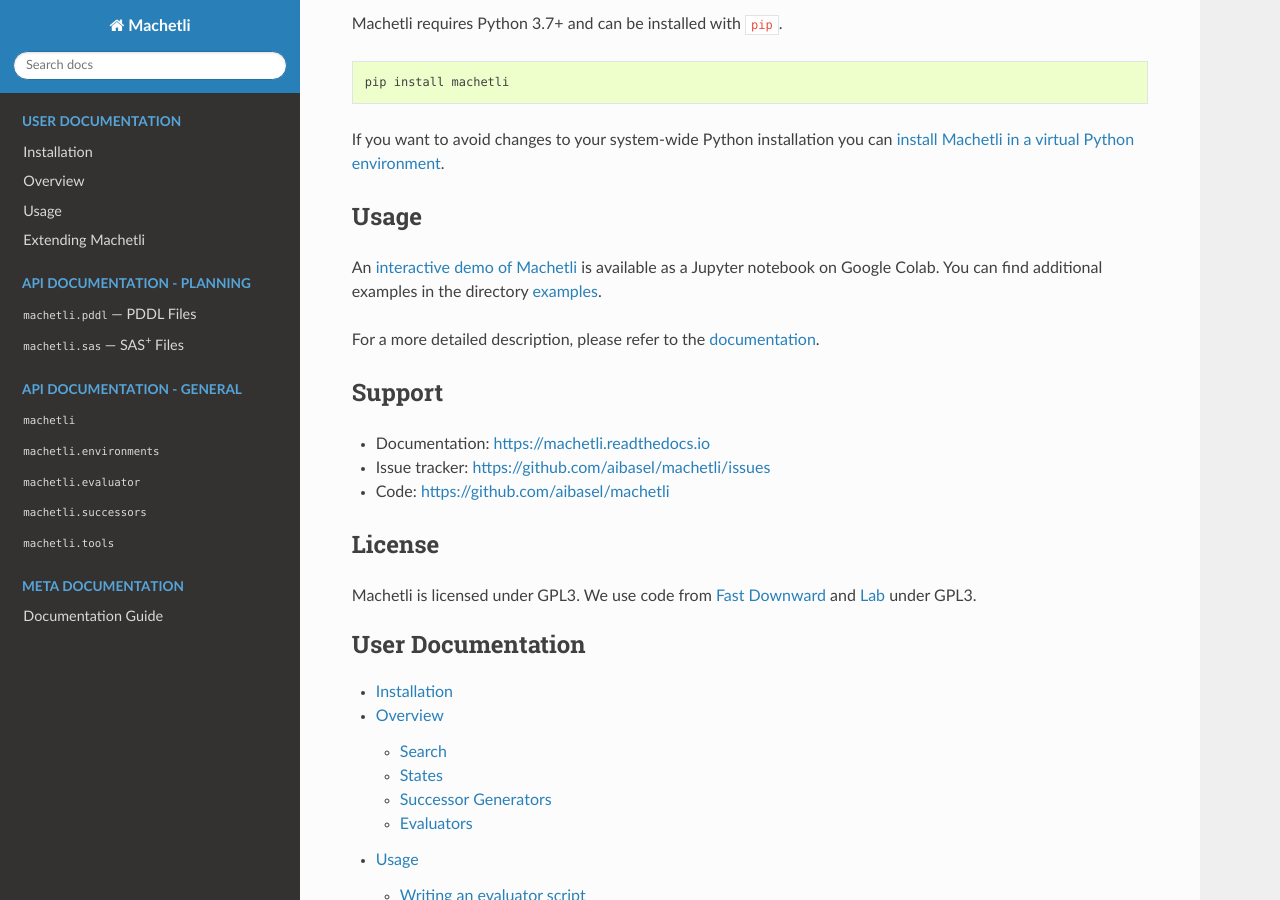
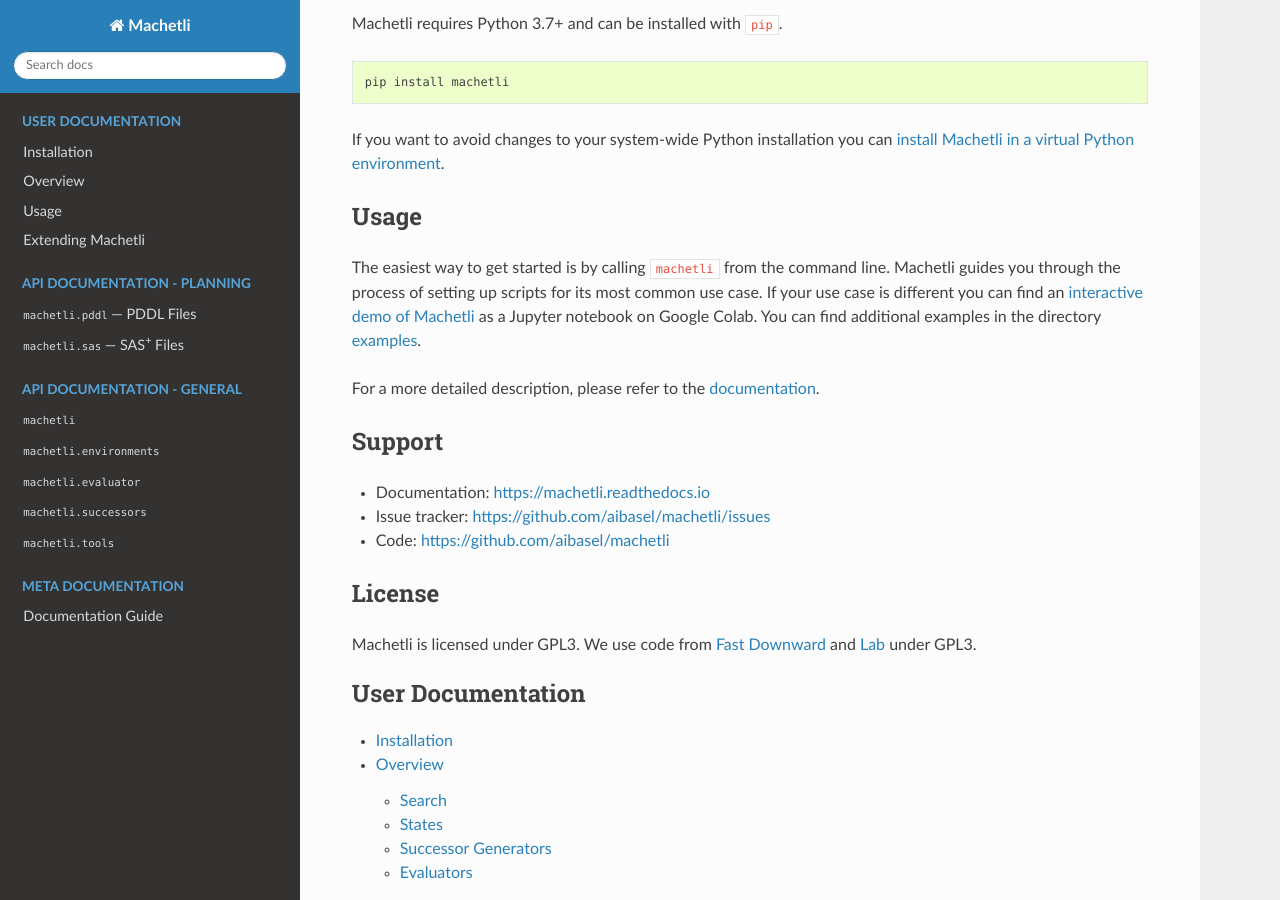
Before and after one commit to aibasel/machetli, a Sphinx documentation site: the page built from docs/index.rst, in a window 1280 px wide and 900 px high, scrolled down 372 px. Built offline with Sphinx 7.4.7 and the Read the Docs theme 3.1.0, drawn with Linux system fonts in a browser that asks for light colours.

```diff
--- a/README.rst
+++ b/README.rst
@@ -33,10 +33,12 @@ If you want to avoid changes to your system-wide Python installation you can
 Usage
 -----
 
-An `interactive demo of Machetli <https://tinyurl.com/machetli-demo>`_ is
-available as a Jupyter notebook on Google Colab. You can find additional
-examples in the directory `examples
-<https://github.com/aibasel/machetli/tree/main/examples>`_.
+The easiest way to get started is by calling ``machetli`` from the command line.
+Machetli guides you through the process of setting up scripts for its most
+common use case. If your use case is different you can find an
+`interactive demo of Machetli <https://tinyurl.com/machetli-demo>`_ as a Jupyter
+notebook on Google Colab. You can find additional examples in the directory
+`examples <https://github.com/aibasel/machetli/tree/main/examples>`_.
 
 For a more detailed description, please refer to the `documentation
 <https://machetli.readthedocs.io/en/latest/usage.html>`_.
```
Also changed, not shown: docs/usage.rst (+9 -0 lines), 1 other file.
